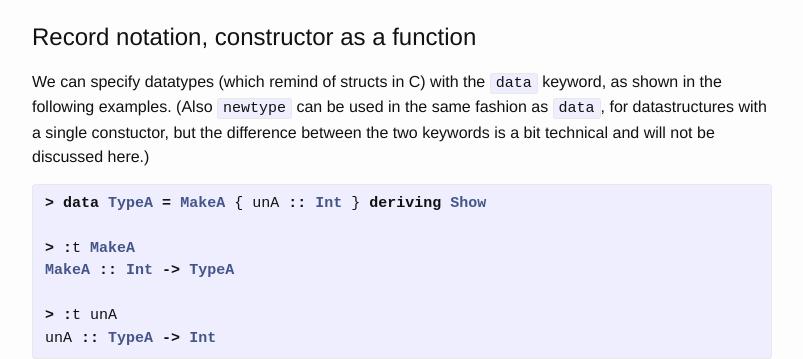
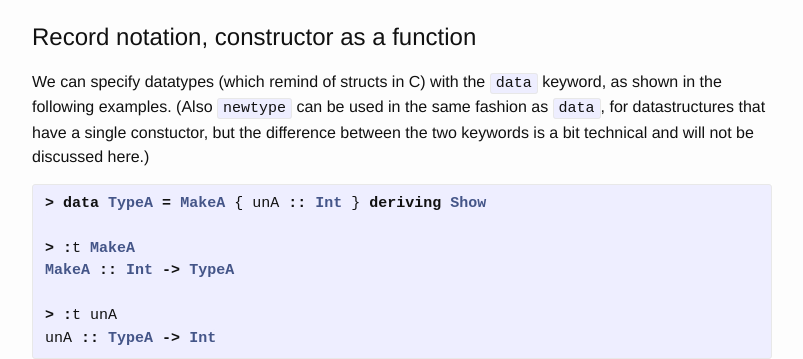
Before and after one commit to ocramz/ocramz.github.io, a Jekyll site: the page built from _posts/2015-08-21-haskell-tut-v1.markdown, in a window 1280 px wide and 900 px high, scrolled down 11316 px. Shown: the part 162-521 px from the top of the window, without its empty margins (238-1041 px from the left). Built offline with Jekyll 4.4.1, drawn with Linux system fonts in a browser that asks for light colours; Markdown is read by kramdown in place of the engine named in the settings; formulas are drawn with MathJax 3.

Commit message:
blog update

```diff
--- a/_posts/2015-08-21-haskell-tut-v1.markdown
+++ b/_posts/2015-08-21-haskell-tut-v1.markdown
@@ -520,7 +520,7 @@ Pattern guards are convenient syntax for deciding which conditional branch to ta
 # Record notation, constructor as a function
 
 We can specify datatypes (which remind of structs in C) with the `data` keyword, as shown in the following examples.
-(Also `newtype` can be used in the same fashion as `data`, for datastructures with a single constuctor, but the difference between the two keywords is a bit technical and will not be discussed here.)
+(Also `newtype` can be used in the same fashion as `data`, for datastructures that have a single constuctor, but the difference between the two keywords is a bit technical and will not be discussed here.)
 
 {% highlight haskell %}
 > data TypeA = MakeA { unA :: Int } deriving Show
```
Also changed, not shown: 2 other files.
